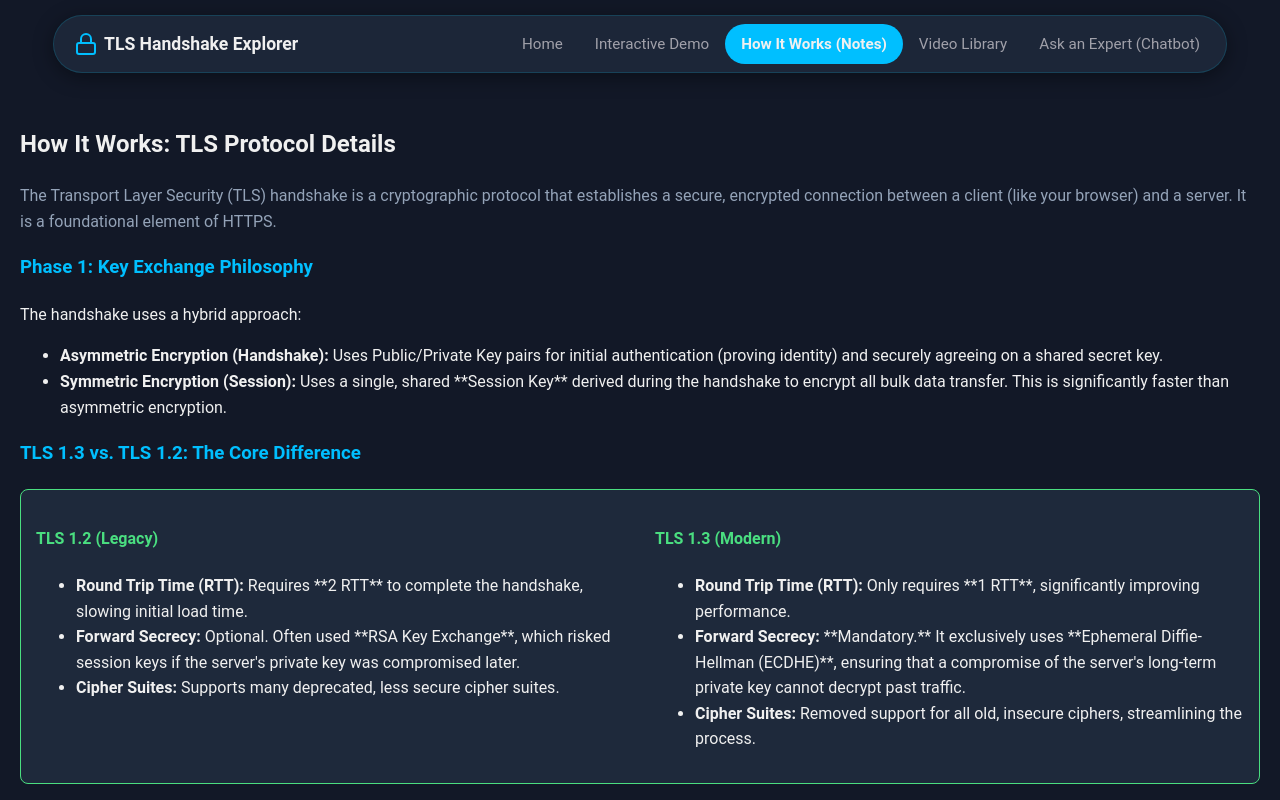
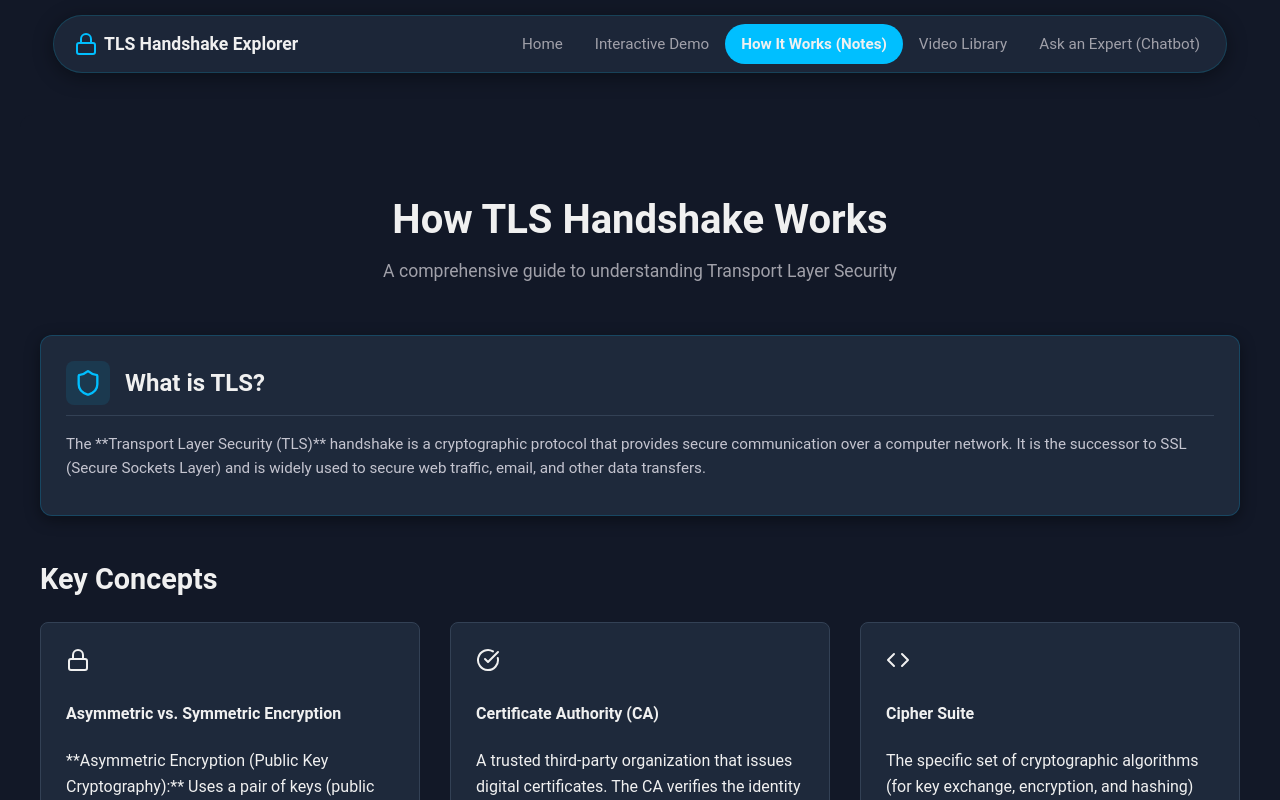
Before and after one commit to sudarshan1222004/tls-explorer, a React (Vite) app: page / in a window 1280 px wide. Both pictures are taken after a click on the link "How It Works (Notes)". Built offline with nearby package versions, Linux system fonts and the light colour scheme.

Commit message:
notes draft

```diff
--- a/src/components/Notes.jsx
+++ b/src/components/Notes.jsx
@@ -1,47 +1,138 @@
-// src/components/Notes.jsx (REPLACE CONTENT)
+// src/components/Notes.jsx (FINAL ACADEMIC NOTES)
 import React from 'react';
+import '../styles/Notes.css';
+import '../styles/Global.css';
+import { Download, Shield, Lock, Zap, FileText, CheckCircle, Key, Code, Clock, Github, ArrowRight } from 'lucide-react';
 
 const Notes = () => {
   return (
-    <div className="notes-container" style={{padding: '20px'}}>
-      <h2>How It Works: TLS Protocol Details</h2>
+    <div className="inner-page-container notes-content">
 
-      <p style={{color: '#94a3b8'}}>The Transport Layer Security (TLS) handshake is a cryptographic protocol that establishes a secure, encrypted connection between a client (like your browser) and a server. It is a foundational element of HTTPS.</p>
+      {/* --- Main Header --- */}
+      <div className="main-header-block">
+        <h2 className="notes-header">How TLS Handshake Works</h2>
+        <p className="header-subtitle">A comprehensive guide to understanding Transport Layer Security</p>
+      </div>
 
-      <h3 style={{color: 'var(--color-primary-cyan)'}}>Phase 1: Key Exchange Philosophy</h3>
-      <p>The handshake uses a hybrid approach:</p>
-      <ul>
-        <li><strong>Asymmetric Encryption (Handshake):</strong> Uses Public/Private Key pairs for initial authentication (proving identity) and securely agreeing on a shared secret key.</li>
-        <li><strong>Symmetric Encryption (Session):</strong> Uses a single, shared **Session Key** derived during the handshake to encrypt all bulk data transfer. This is significantly faster than asymmetric encryption.</li>
-      </ul>
+      {/* 1. What is TLS? Block */}
+      <div className="content-card large-card card-main-definition">
+        <div className="card-header">
+            <Shield className="header-icon cyan" size={24} />
+            <h3 className="card-title">What is TLS?</h3>
+        </div>
+        <p className="card-text">
+            The **Transport Layer Security (TLS)** handshake is a cryptographic protocol that provides secure communication over a computer network. It is the successor to SSL (Secure Sockets Layer) and is widely used to secure web traffic, email, and other data transfers.
+        </p>
+      </div>
 
-      <h3 style={{color: 'var(--color-primary-cyan)'}}>TLS 1.3 vs. TLS 1.2: The Core Difference</h3>
+      {/* 2. Key Concepts Blocks */}
+      <h3 className="section-title">Key Concepts</h3>
+      <div className="concept-grid">
 
-      <div style={{display: 'grid', gridTemplateColumns: '1fr 1fr', gap: '30px', marginTop: '20px', border: '1px solid #4ade80', padding: '15px', borderRadius: '8px', backgroundColor: '#1e293b'}}>
-        <div>
-          <h4 style={{color: 'var(--color-secondary-green)'}}>TLS 1.2 (Legacy)</h4>
-          <ul>
-            <li><strong>Round Trip Time (RTT):</strong> Requires **2 RTT** to complete the handshake, slowing initial load time.</li>
-            <li><strong>Forward Secrecy:</strong> Optional. Often used **RSA Key Exchange**, which risked session keys if the server's private key was compromised later.</li>
-            <li><strong>Cipher Suites:</strong> Supports many deprecated, less secure cipher suites.</li>
-          </ul>
+        {/* Block A: Asymmetric vs Symmetric */}
+        <div className="concept-block concept-two-tier">
+            <div className="concept-title-wrapper">
+                <Lock className="concept-icon blue" size={24} />
+                <h4 className="concept-header">Asymmetric vs. Symmetric Encryption</h4>
+            </div>
+            <p className="concept-detail">
+                **Asymmetric Encryption (Public Key Cryptography):** Uses a pair of keys (public and private). Secure but computationally expensive. Used during the handshake for authentication and key exchange (e.g., RSA, ECDHE).
+            </p>
+            <p className="concept-detail">
+                **Symmetric Encryption:** Uses a single shared secret key. It’s fast and efficient. Used for encrypting the actual data after the handshake is complete (e.g., AES-256-GCM).
+            </p>
         </div>
-        <div>
-          <h4 style={{color: 'var(--color-secondary-green)'}}>TLS 1.3 (Modern)</h4>
-          <ul>
-            <li><strong>Round Trip Time (RTT):</strong> Only requires **1 RTT**, significantly improving performance.</li>
-            <li><strong>Forward Secrecy:</strong> **Mandatory.** It exclusively uses **Ephemeral Diffie-Hellman (ECDHE)**, ensuring that a compromise of the server's long-term private key cannot decrypt past traffic.</li>
-            <li><strong>Cipher Suites:</strong> Removed support for all old, insecure ciphers, streamlining the process.</li>
-          </ul>
+
+        {/* Block B: Certificate Authority */}
+        <div className="concept-block">
+            <div className="concept-title-wrapper">
+                <CheckCircle className="concept-icon green" size={24} />
+                <h4 className="concept-header">Certificate Authority (CA)</h4>
+            </div>
+            <p className="concept-detail full-detail">
+                A trusted third-party organization that issues digital certificates. The CA verifies the identity of the certificate holder and digitally signs the certificate. During the TLS handshake, the client verifies the server's certificate by checking the CA's signature.
+            </p>
+        </div>
+
+        {/* Block C: Cipher Suite */}
+        <div className="concept-block">
+            <div className="concept-title-wrapper">
+                <Code className="concept-icon cyan" size={24} />
+                <h4 className="concept-header">Cipher Suite</h4>
+            </div>
+            <p className="concept-detail full-detail">
+                The specific set of cryptographic algorithms (for key exchange, encryption, and hashing) agreed upon by the client and server during the handshake. This defines the security parameters for the established session.
+            </p>
         </div>
       </div>
 
-      <h3 style={{color: 'var(--color-primary-cyan)', marginTop: '30px'}}>Key Concept: Perfect Forward Secrecy (PFS)</h3>
-      <p>PFS is the primary security improvement in TLS 1.3. It ensures that the compromise of a server's long-term private key does not compromise the session keys of past sessions. This is achieved because the session key is based on a **temporary (ephemeral)** key exchange (ECDHE) that is discarded after the session ends.</p>
+      {/* 3. TLS 1.2 Handshake (Legacy) */}
+      <h3 className="section-title warning-title">TLS 1.2 Handshake (Legacy)</h3>
+      <div className="comparison-grid">
+        <div className="comparison-card legacy-card">
+            <Clock className="comparison-icon warning" size={24} />
+            <h4 className="comparison-header-title">2-RTT Handshake</h4>
+            <p className="comparison-detail">TLS 1.2 required two full round-trip times before encrypted data can be sent, resulting in higher latency for establishing connections.</p>
+        </div>
+        <div className="comparison-card legacy-card">
+            <Key className="comparison-icon warning" size={24} />
+            <h4 className="comparison-header-title">Optional RSA Key Exchange</h4>
+            <p className="comparison-detail">TLS 1.2 allowed RSA key exchange, which does not provide Perfect Forward Secrecy, exposing past sessions if the server key is compromised.</p>
+        </div>
+      </div>
 
-      <div style={{border: '1px dashed #4ade80', padding: '15px', marginTop: '20px', textAlign: 'center'}}>
-        Download Full Assignment Notes (PDF Placeholder)
+      {/* 4. TLS 1.3 Handshake (Modern) */}
+      <h3 className="section-title success-title">TLS 1.3 Handshake (Modern)</h3>
+      <div className="comparison-grid">
+        <div className="comparison-card modern-card">
+            <Zap className="comparison-icon success" size={24} />
+            <h4 className="comparison-header-title">1-RTT Handshake</h4>
+            <p className="comparison-detail">TLS 1.3 reduces the handshake to just one round-trip time by sending key shares in the first message, significantly improving connection speed.</p>
+        </div>
+        <div className="comparison-card modern-card">
+            <Lock className="comparison-icon success" size={24} />
+            <h4 className="comparison-header-title">Mandatory Perfect Forward Secrecy</h4>
+            <p className="comparison-detail">TLS 1.3 exclusively uses Ephemeral Diffie-Hellman (ECDHE), guaranteeing that session keys cannot be derived even if long-term keys are compromised.</p>
+        </div>
       </div>
+
+      {/* 5. Master Secret Block */}
+      <div className="content-card master-secret-card">
+        <div className="card-header">
+            <Key className="header-icon cyan" size={24} />
+            <h3 className="card-title">Master Secret / Session Key</h3>
+        </div>
+        <p className="card-text">
+            The Master Secret is derived from the Client Random, Server Random, and key exchange data. Keys are unique to each session and never transmitted, guaranteeing **Perfect Forward Secrecy (PFS)**.
+        </p>
+      </div>
+
+      {/* --- 6. Final Links Blocks (GitHub/Colab) --- */}
+      <h3 className="section-title final-links-title">Project Resources</h3>
+      <div className="final-links-grid">
+
+          <a href="https://github.com/sudarshan1222004/tls-explorer.git" target="_blank" rel="noopener noreferrer" className="link-card github-link">
+              <Github size={36} className="link-icon" />
+              <h4>GitHub Repository</h4>
+              <p>View the full source code and commit history for this project on GitHub.</p>
+              <ArrowRight size={20} className="link-arrow"/>
+          </a>
+
+          <a href="https://colab.research.google.com/drive/1xszdYuv-KhQft2njWfUMudiapAJpmc-I?usp=sharing" target="_blank" rel="noopener noreferrer" className="link-card collab-link">
+              <Code size={36} className="link-icon" />
+              <h4>Colab Live Demo Link</h4>
+              <p>Access the live development environment for review and assessment.</p>
+              <ArrowRight size={20} className="link-arrow"/>
+          </a>
+      </div>
+
+      <div className="download-area">
+        <button className="download-button primary-gradient">
+          <Download size={20} style={{marginRight: '10px'}}/>
+          Download Full Assignment Notes (Ready for Submission)
+        </button>
+      </div>
+
     </div>
   );
 };
--- /dev/null
+++ b/src/styles/Notes.css
@@ -0,0 +1,183 @@
+/* src/styles/Notes.css (FINAL NOTES STYLING - HOVER EFFECTS) */
+@import 'Global.css';
+
+/* --- PAGE STRUCTURE --- */
+.inner-page-container.notes-content {
+    padding: 40px 20px;
+    margin: 30px auto;
+    max-width: 1200px;
+    background-color: var(--color-background-dark);
+    border-radius: 12px;
+}
+
+.main-header-block {
+    text-align: center;
+    margin-bottom: 50px;
+}
+.notes-header {
+    font-size: 2.5em;
+    font-weight: 700;
+    color: var(--color-text-light);
+    margin-bottom: 5px;
+}
+.header-subtitle {
+    font-size: 1.1em;
+    color: #a1a1aa;
+    margin-top: 0;
+}
+
+
+/* --- CONTENT CARD BASE STYLING --- */
+.section-title {
+    font-size: 1.8em;
+    font-weight: 700;
+    color: var(--color-text-light);
+    margin: 30px 0 20px 0;
+    display: flex;
+    align-items: center;
+}
+
+.content-card {
+    background-color: var(--color-button-dark);
+    border-radius: 12px;
+    padding: 25px;
+    box-shadow: 0 4px 15px rgba(0, 0, 0, 0.4);
+    border: 1px solid rgba(0, 191, 255, 0.2);
+    margin-bottom: 40px;
+    transition: all 0.3s ease;
+}
+/* HOVER EFFECT 1: Lift for Main Content Cards */
+.content-card:hover {
+    transform: translateY(-5px);
+    box-shadow: 0 8px 20px rgba(0, 191, 255, 0.2);
+}
+
+.card-header {
+    display: flex;
+    align-items: center;
+    margin-bottom: 15px;
+    padding-bottom: 10px;
+    border-bottom: 1px solid var(--color-border-subtle);
+}
+.card-header .header-icon {
+    width: 28px;
+    height: 28px;
+    padding: 8px;
+    border-radius: 8px;
+    margin-right: 15px;
+    color: var(--color-primary-cyan);
+    background-color: rgba(0, 191, 255, 0.1);
+    flex-shrink: 0;
+}
+.card-title {
+    font-size: 1.5em;
+    font-weight: 600;
+    margin: 0;
+    color: var(--color-text-light);
+}
+.card-text {
+    color: #c5c5d0;
+    line-height: 1.6;
+    margin-bottom: 10px;
+    font-size: 0.95em;
+}
+
+
+/* --- KEY CONCEPTS GRID & COMPARISON CARDS --- */
+.concept-grid {
+    display: grid;
+    grid-template-columns: repeat(auto-fit, minmax(300px, 1fr));
+    gap: 30px;
+    margin-bottom: 40px;
+}
+
+.concept-block {
+    background-color: var(--color-button-dark);
+    padding: 25px;
+    border-radius: 8px;
+    border: 1px solid var(--color-border-subtle);
+    transition: all 0.3s ease;
+}
+/* HOVER EFFECT 2: Lift and border glow for Key Concept Blocks */
+.concept-block:hover {
+    transform: translateY(-3px);
+    border-color: var(--color-primary-cyan);
+    box-shadow: 0 4px 15px rgba(0, 191, 255, 0.1);
+}
+
+
+.comparison-grid {
+    display: grid;
+    grid-template-columns: 1fr 1fr;
+    gap: 20px;
+    margin-bottom: 30px;
+}
+.comparison-card {
+    background-color: var(--color-background-dark);
+    padding: 20px;
+    border-radius: 8px;
+    border: 1px solid var(--color-border-subtle);
+    transition: all 0.3s ease;
+}
+/* HOVER EFFECT 3: Lift and border glow for Comparison Cards */
+.comparison-card:hover {
+    transform: translateY(-3px);
+    border-color: var(--color-secondary-green);
+    box-shadow: 0 4px 15px rgba(74, 222, 128, 0.15);
+}
+
+.comparison-header-title {
+    font-size: 1.1em;
+    font-weight: 600;
+    color: var(--color-text-light);
+    display: flex;
+    align-items: center;
+    margin: 10px 0;
+    padding-bottom: 10px;
+    border-bottom: 1px dashed var(--color-border-subtle);
+}
+.comparison-detail {
+    font-size: 0.9em;
+    color: #a1a1aa;
+    line-height: 1.4;
+    margin-bottom: 10px;
+}
+
+
+/* --- FINAL LINKS GRID --- */
+.final-links-grid {
+    display: grid;
+    grid-template-columns: 1fr 1fr;
+    gap: 20px;
+    margin-top: 40px;
+    margin-bottom: 40px;
+}
+
+.link-card {
+    background-color: #1a2434;
+    padding: 25px;
+    border-radius: 8px;
+    border: 1px solid var(--color-border-subtle);
+    transition: transform 0.2s, box-shadow 0.2s, border-color 0.2s;
+    text-decoration: none;
+    display: block;
+    color: inherit;
+    position: relative;
+}
+/* HOVER EFFECT 4: Strong border and lift for Final Link Cards */
+.link-card:hover {
+    transform: translateY(-5px);
+    box-shadow: 0 8px 20px rgba(0, 191, 255, 0.25);
+    border-color: var(--color-primary-cyan);
+}
+
+.link-icon {
+    color: var(--color-primary-cyan);
+    margin-bottom: 10px;
+}
+
+.download-area {
+    text-align: center;
+    padding-bottom: 40px;
+}
+/* Download button styling remains correct for submission */
```
